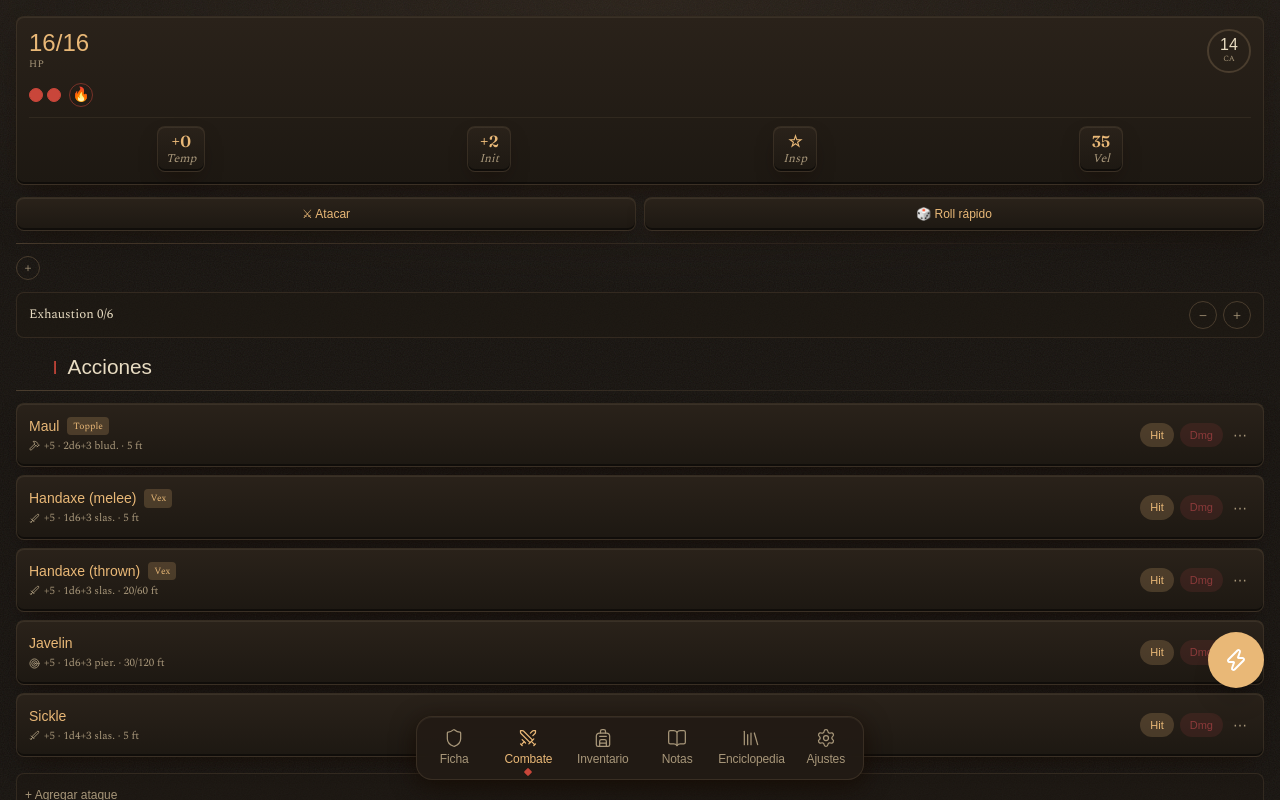
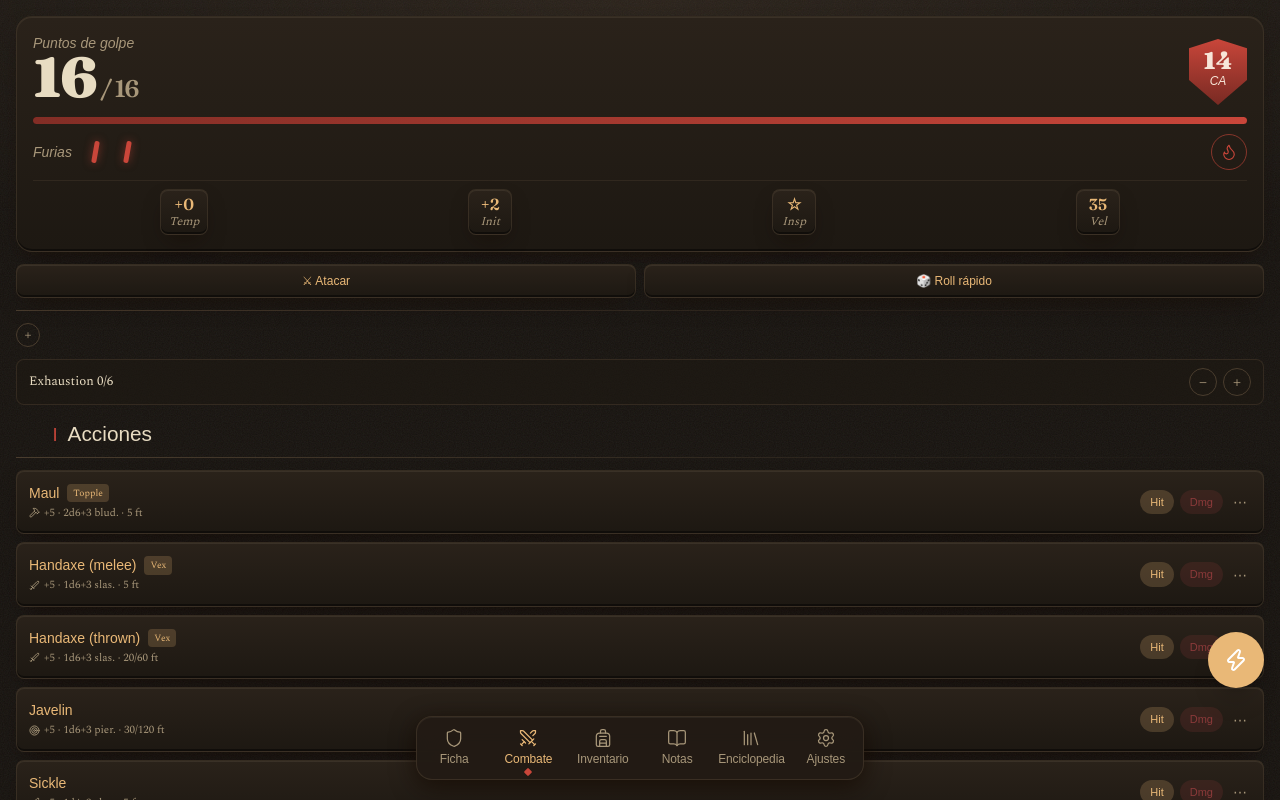
Before and after one commit to Gremiger/mavok, a Next.js app: page / in a window 1280 px wide. Both pictures are taken after a click on the button "Combate". Shown: the top 800 px of the page. Built offline with nearby package versions, Linux system fonts and the light colour scheme; a web font is replaced by a local one.

Commit message:
feat: shield AC, HP bar and tally-mark Rage in Combate vitals

```diff
--- a/public/sw.js
+++ b/public/sw.js
@@ -1,4 +1,4 @@
-const STATIC_CACHE = "mavok-8ef5dcc";
+const STATIC_CACHE = "mavok-2b0eefb";
 
 self.addEventListener("install", (event) => {
   event.waitUntil(
--- a/src/components/combat/CombatVitals.tsx
+++ b/src/components/combat/CombatVitals.tsx
@@ -5,6 +5,7 @@ import { RageCluster, type RageClusterProps } from "@/components/combat/RageClus
 import { DeathSaves } from "@/components/combat/DeathSaves";
 import { DiceResult } from "@/components/ui/DiceResult";
 import { formatModifier } from "@/lib/utils";
+import { hpFraction } from "@/lib/hpBar";
 import type { DiceRoll } from "@/lib/dice";
 
 export interface CombatVitalsProps {
@@ -65,7 +66,7 @@ export function CombatVitals({
 
   return (
     <div
-      className={`${rage.active ? "stone-card-raging" : "stone-card"} rounded-lg p-3 transition-all`}
+      className={`${rage.active ? "stone-card-raging" : "stone-card"} rounded-2xl p-4 transition-all`}
     >
       {isDying ? (
         <DeathSaves
@@ -75,38 +76,49 @@ export function CombatVitals({
           onRegainConsciousness={onRegainConsciousness}
         />
       ) : (
-        <div className="relative flex items-center justify-between gap-2">
-          <button onClick={onOpenHp} className="text-left active:scale-95 transition-transform">
+        <div className="relative">
+          <div className="flex items-end justify-between gap-3">
+            <button
+              type="button"
+              onClick={onOpenHp}
+              aria-label={`Puntos de golpe ${currentHp} de ${maxHp}`}
+              className="text-left active:scale-[0.98] transition-transform duration-150"
+            >
+              <span className="block font-heading italic text-sm text-muted">Puntos de golpe</span>
               <span
-              className={`block font-heading text-2xl leading-none text-accent ${
+                className={`block font-numeric font-black text-[3.5rem] leading-[0.85] tracking-tight text-foreground ${
                   rage.active ? "hp-heartbeat" : ""
                 }`}
               >
-              {currentHp}/{maxHp}
-            </span>
-            <span className="block text-[0.625rem] text-muted uppercase tracking-wider mt-0.5">
-              HP
+                {currentHp}
+                <span className="text-2xl font-semibold text-muted"> / {maxHp}</span>
               </span>
             </button>
             <button
+              type="button"
               onClick={onOpenAc}
-            className={`relative w-11 h-11 rounded-full border-2 flex flex-col items-center justify-center shrink-0 active:scale-95 transition-transform ${
-              acModified ? "!border-accent" : "border-border"
-            }`}
+              aria-label={`Clase de armadura ${displayAc}`}
+              className="relative shrink-0 active:scale-95 transition-transform duration-150"
             >
-            <span className="font-heading text-base leading-none">{displayAc}</span>
-            <span className="text-[0.5rem] text-muted">CA</span>
+              <span className="shield-ac w-[58px] h-[66px] flex flex-col items-center justify-center pb-2">
+                <span className="font-numeric font-black text-2xl leading-none">{displayAc}</span>
+                <span className="font-heading italic text-xs leading-none mt-0.5">CA</span>
+              </span>
               {acModified && (
-              <span className="absolute -top-1 -right-1 w-4 h-4 rounded-full bg-accent text-background text-[0.55rem] font-bold flex items-center justify-center">
+                <span className="absolute -top-1 -right-1 min-w-5 h-5 px-1 rounded-full bg-accent text-background text-xs font-numeric font-semibold flex items-center justify-center">
                   {formatModifier(tempAcMod)}
                 </span>
               )}
               {showMagicMark && (
-              <span className="absolute -bottom-1 -left-1 w-4 h-4 rounded-full bg-card border border-accent text-accent text-[0.6rem] flex items-center justify-center">
+                <span className="absolute -bottom-1 -left-1 w-5 h-5 rounded-full bg-card border border-accent text-accent text-xs flex items-center justify-center">
                   ✦
                 </span>
               )}
             </button>
+          </div>
+          <div className="hp-bar mt-3" aria-hidden="true">
+            <span style={{ width: `${hpFraction(currentHp, maxHp) * 100}%` }} />
+          </div>
         </div>
       )}
 
@@ -115,8 +127,10 @@ export function CombatVitals({
       </div>
 
       {rage.active && (
-        <div className="relative mt-2.5 pt-2 border-t border-cord/30 text-[0.7rem] leading-relaxed text-foreground/85">
-          <span className="text-accent font-semibold">{rageDamage} daño</span> · Resistencia
+        <div className="relative mt-2.5 pt-2 border-t border-cord/30 text-xs leading-relaxed text-foreground/85">
+          <span className="text-accent font-semibold">
+            <span className="font-numeric">{rageDamage}</span> daño
+          </span> · Resistencia
           Bludgeoning/Piercing/Slashing · Ventaja FUE checks/saves
           <br />
           Extiende: ataca · fuerza salvación · Bonus Action · No concentración ni hechizos
--- a/src/components/combat/RageCluster.tsx
+++ b/src/components/combat/RageCluster.tsx
@@ -1,6 +1,7 @@
 "use client";
 
 import { useState } from "react";
+import { Flame } from "lucide-react";
 import { shouldUseRageBadge } from "@/lib/rageDisplay";
 
 const EMBER_WISP_OFFSETS = [25, 55, 75];
@@ -36,47 +37,49 @@ export function RageCluster({
   const canActivate = !active && remaining > 0;
 
   return (
-    <div className="flex items-center gap-2">
+    <div className="flex items-center gap-1">
+      <span className="font-heading italic text-sm text-muted mr-1">Furias</span>
       {showPips ? (
-        <div className="flex gap-1">
+        <div className="flex">
           {slots.map((available, i) => (
             <button
               key={i}
+              type="button"
               onClick={() => {
                 onToggleSlot(i);
                 if (useBadge) setExpanded(false);
               }}
-              className={`w-3.5 h-3.5 rounded-full border transition-colors ${
-                available
-                  ? "bg-cord border-cord"
-                  : "bg-transparent border-cord/50"
-              }`}
+              className="w-8 h-8 flex items-center justify-center"
               aria-label={`Rage slot ${i + 1}: ${available ? "disponible" : "usado"}`}
-            />
+            >
+              <span className={`tally-mark ${available ? "" : "is-used"}`} />
+            </button>
           ))}
         </div>
       ) : (
         <button
+          type="button"
           onClick={() => setExpanded(true)}
-          className="bg-card border border-cord text-foreground text-xs font-bold px-2 py-0.5 rounded-full"
+          className="ink-stamp !not-italic font-numeric !text-foreground !border-cord"
         >
           {remaining}/{total}
         </button>
       )}
       <button
+        type="button"
         onClick={onToggleActive}
         disabled={!active && !canActivate}
-        className={`relative w-6 h-6 rounded-full flex items-center justify-center text-sm border transition-shadow ${
+        className={`relative ml-auto w-9 h-9 rounded-full flex items-center justify-center border transition-shadow duration-200 ${
           active
-            ? "border-cord bg-cord shadow-[0_0_8px_rgba(166,61,47,0.6)]"
+            ? "border-cord bg-cord text-[#f7e6d8] shadow-[0_0_10px_color-mix(in_srgb,var(--cord)_60%,transparent)]"
             : canActivate
-              ? "border-cord/50"
-              : "border-border/40 opacity-40 cursor-not-allowed"
+              ? "border-cord/60 text-cord"
+              : "border-border/40 text-muted opacity-40 cursor-not-allowed"
         }`}
         aria-label={active ? "Desactivar Rage" : "Activar Rage"}
       >
         <span key={`flame-${igniteKey}`} className={igniteKey > 0 ? "ignite-flash" : undefined}>
-          🔥
+          <Flame size={18} strokeWidth={1.5} />
         </span>
         {active &&
           EMBER_WISP_OFFSETS.map((left, i) => (
--- /dev/null
+++ b/src/lib/hpBar.ts
@@ -0,0 +1,6 @@
+// Fill fraction for the Combate HP bar, safe for over-healed, negative or
+// zero-max characters.
+export function hpFraction(current: number, max: number): number {
+  if (!Number.isFinite(current) || !Number.isFinite(max) || max <= 0) return 0;
+  return Math.min(1, Math.max(0, current / max));
+}
```
Also changed, not shown: 1 other file (tests, documents, lock files or other folders). Lines whose indentation alone changed are shown as unchanged.
